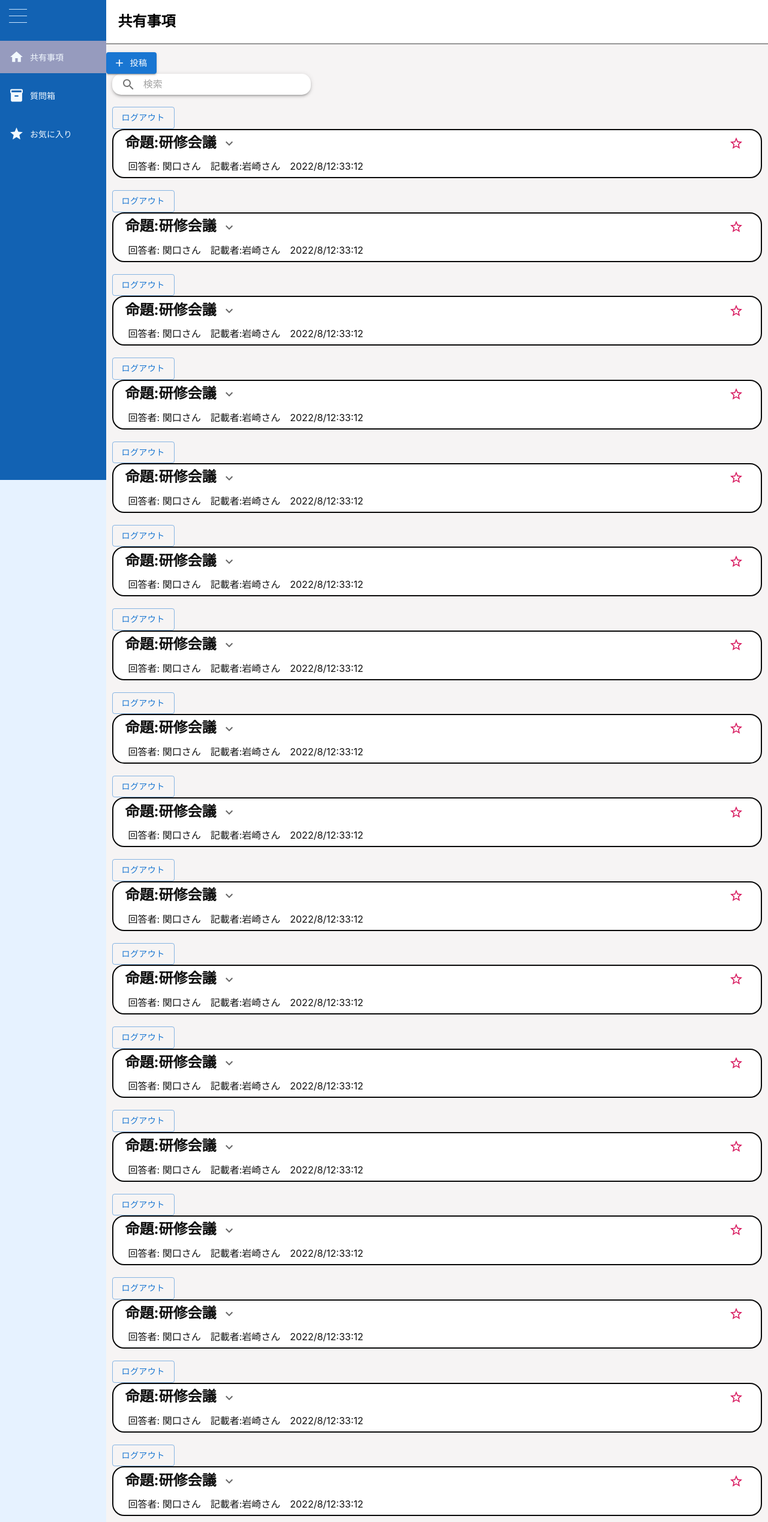
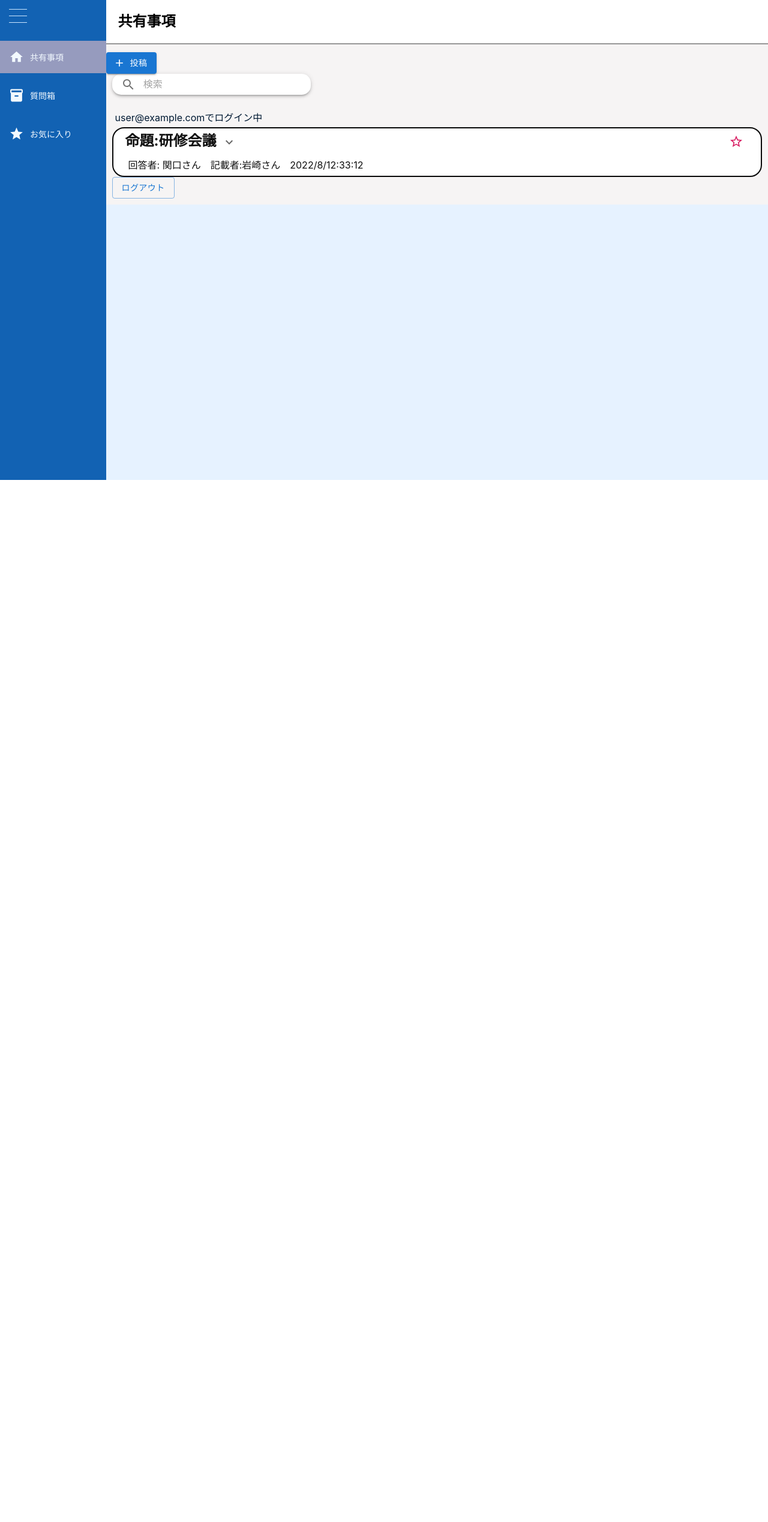
Before and after one commit to Fukuhara2054/Information-sharing, a Next.js app: page / in a window 1280 px wide. Shown: the whole page at 60% size. After the commit the page ends 800 px from the top, so only its background shows below. Built offline with nearby package versions, Linux system fonts and the light colour scheme; no server answers; sample sign-in values are in the browser's storage.

Commit message:
ログイン.セッション

```diff
--- a/components/Layout.tsx
+++ b/components/Layout.tsx
@@ -145,22 +145,6 @@ export const Layout: FC<Props> = memo((props) => {
           </ElevationScroll>
 
           <main className={styles.mainContent}>{children}</main>
-          <main className={styles.mainContent}>{children}</main>
-          <main className={styles.mainContent}>{children}</main>
-          <main className={styles.mainContent}>{children}</main>
-          <main className={styles.mainContent}>{children}</main>
-          <main className={styles.mainContent}>{children}</main>
-          <main className={styles.mainContent}>{children}</main>
-          <main className={styles.mainContent}>{children}</main>
-          <main className={styles.mainContent}>{children}</main>
-          <main className={styles.mainContent}>{children}</main>
-          <main className={styles.mainContent}>{children}</main>
-          <main className={styles.mainContent}>{children}</main>
-          <main className={styles.mainContent}>{children}</main>
-          <main className={styles.mainContent}>{children}</main>
-          <main className={styles.mainContent}>{children}</main>
-          <main className={styles.mainContent}>{children}</main>
-          <main className={styles.mainContent}>{children}</main>
         </div>
       </main>
     </div>
--- a/pages/_app.tsx
+++ b/pages/_app.tsx
@@ -7,9 +7,7 @@ import Add from '../components/add'
 function MyApp({ Component, pageProps }: AppProps) {
   return (
     <AuthProvider>
-    <Layout>
       <Component {...pageProps} />
-    </Layout>
     </AuthProvider>
   )
 }
--- a/pages/index.tsx
+++ b/pages/index.tsx
@@ -5,7 +5,7 @@ import { app } from "./firebase"
 import { getAuth, signOut } from "firebase/auth"
 import { useRouter } from "next/router"
 import { Button } from "@mui/material"
-import { css } from "@emotion/react"
+import { Layout } from "../components/Layout";
 
 const Home: NextPage = () => {
 
@@ -17,17 +17,19 @@ const Home: NextPage = () => {
   }
 
   return (
+    <Layout>
     <div>
-
+      <p>{auth.currentUser?.email}でログイン中</p>
+      <div>
+        <Post />
+      </div>
       <div>
         <Button type="submit" variant="outlined" onClick={handleLogout}>
             ログアウト
           </Button>
       </div>
-      <div>
-        <Post />
-      </div>
     </div>
+    </Layout>
   );
 };
 
--- a/pages/signup.tsx
+++ b/pages/signup.tsx
@@ -2,7 +2,7 @@ import React, { useState } from "react"
 import { useRouter } from "next/router"
 import Link from "next/link"
 import { Alert, Button, InputLabel, Snackbar, TextField } from "@mui/material"
-import { css } from "@emotion/react"
+// import { css } from "@emotion/react"
 
 import { getAuth, createUserWithEmailAndPassword } from "firebase/auth"
 import { useAuthContext } from "./context/AuthContext"
```
Also changed, not shown: pages/login.tsx (+23 -3 lines), 1 other file (tests, documents, lock files or other folders).
